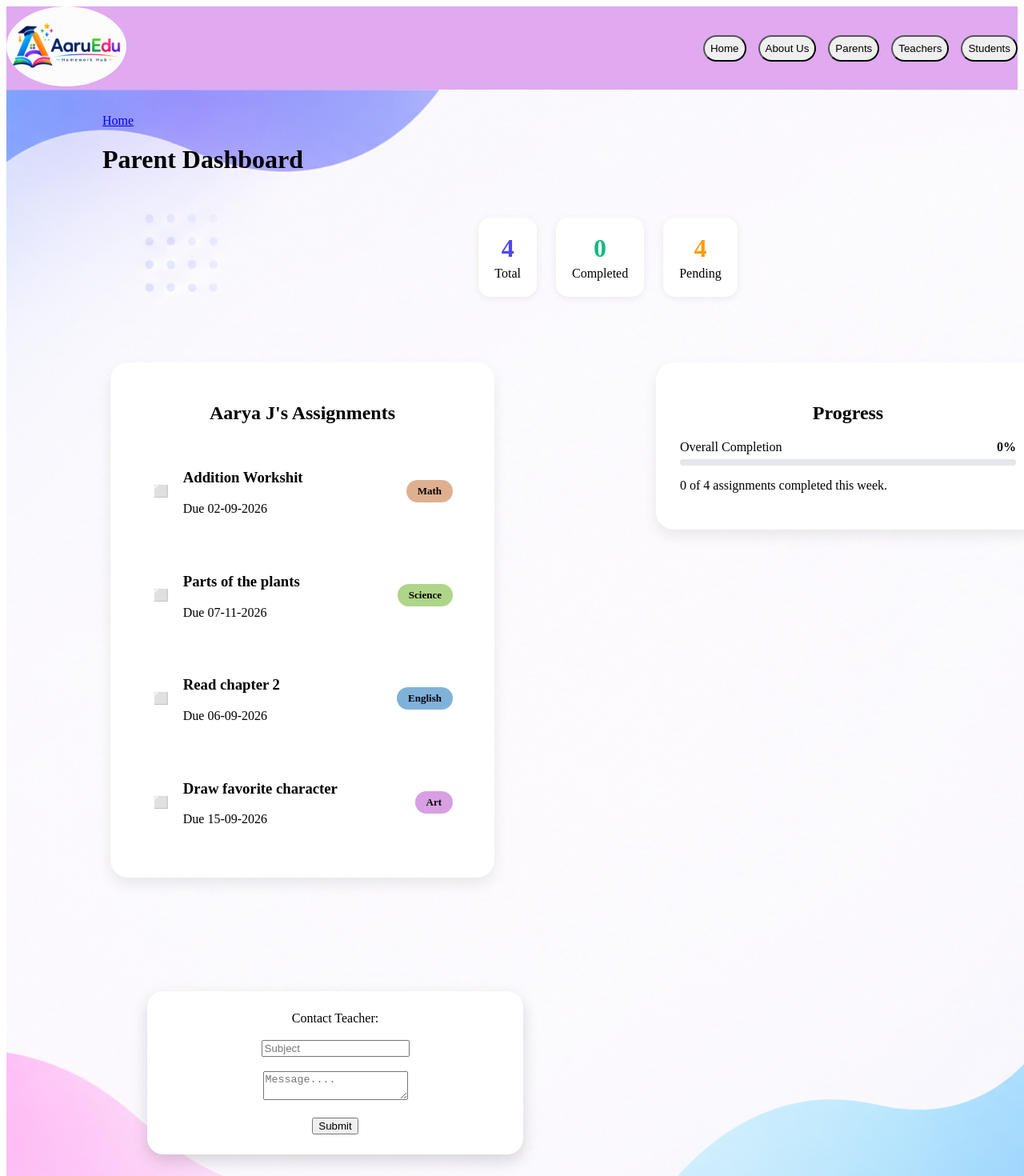
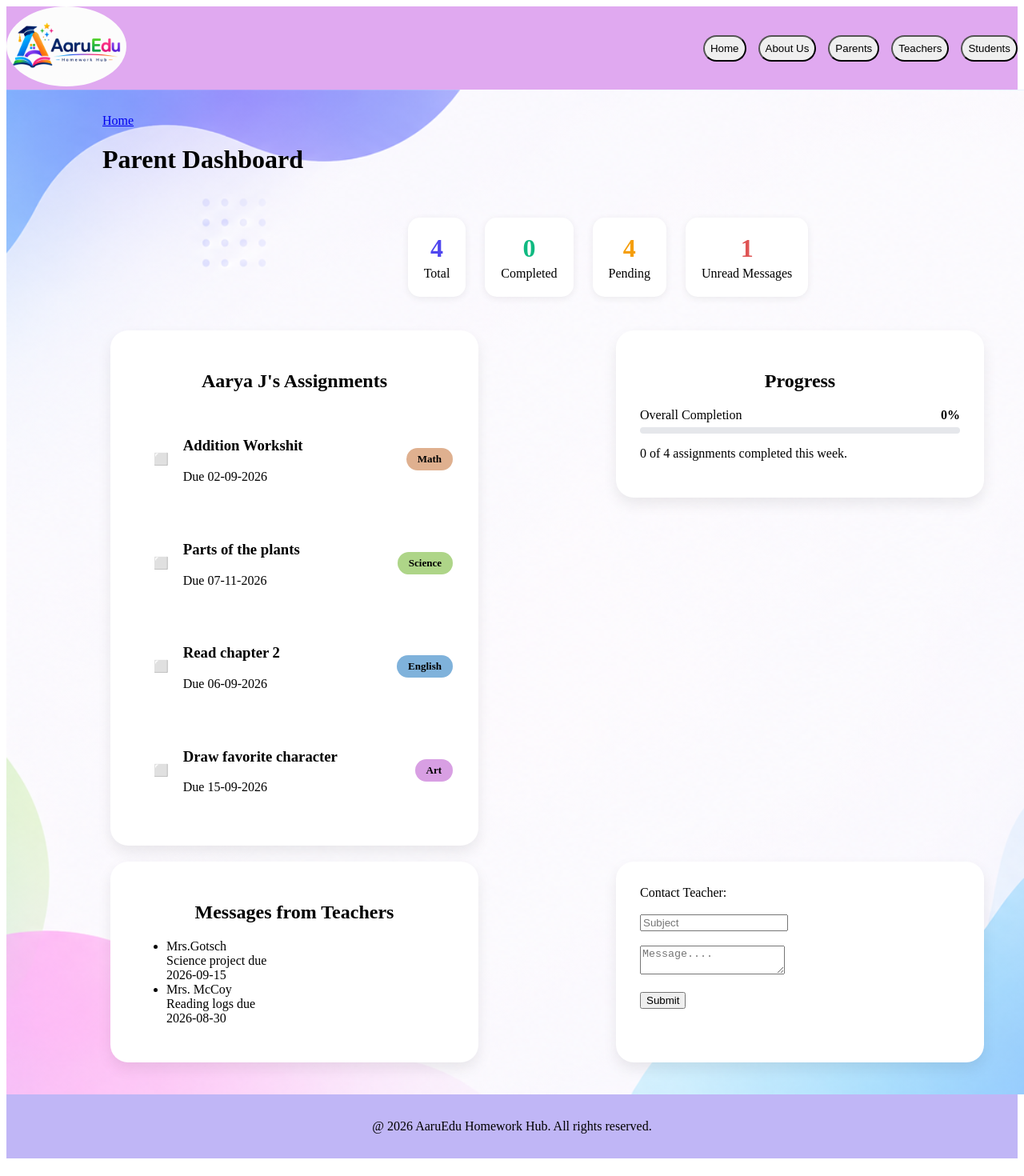
Before and after one commit to pujajathar/homework-hub-frontend-app, a React (Vite) app: page /parents in a window 1280 px wide. Shown: the top 1470 px of the page at 80% size. Built offline with nearby package versions, Linux system fonts and the light colour scheme.

Commit message:
added view assignment feature on student dashboard

```diff
--- a/src/App.jsx
+++ b/src/App.jsx
@@ -38,7 +38,10 @@ function App() {
     assignments={assignments}
     setAssignments={setAssignments}
     toggleComplete={toggleComplete} />} />
-    <Route path='/students' element={<StudentsPage />} />
+    <Route path='/students' element={<StudentsPage
+    assignments={assignments}
+    setAssignments={setAssignments}
+    />} />
   </Routes>
    </main>
   <Footer />
--- a/src/components/AssignmentForm.jsx
+++ b/src/components/AssignmentForm.jsx
@@ -78,20 +78,23 @@ function AssignmentForm ({onSubmit, assignment: editAssignment, onCancel}) { //a
 
                 </label>
                 )}
-                <br />
+                <br /><br />
                 <label>Title:
                     <input type="text"
                     name="title"
                     value={assignment.title}
                     onChange={handleChange}
+                    placeholder="Title of Assignment..."
+                    required
                     />
-                </label><br />
+                </label><br /><br />
                 <label>dueDate:
                     <input type="date"
                     name="dueDate"
                     value={assignment.dueDate}
                     onChange={handleChange}
-                    /><br />
+                    required
+                    /><br /><br />
                 </label>
 
                 <button type="submit">      {/* button text changes depending on editing or creating */}
--- a/src/components/HomePage/HomePage.jsx
+++ b/src/components/HomePage/HomePage.jsx
@@ -17,6 +17,7 @@ return (
 
    <div className="tagline">
       <h1>AaruEdu - Homework Hub</h1>
+      <h2>For Elementary Schools</h2>
       <p>AaruEdu Homework Hub connects students, parents, and teachers in one place.<br/>
       It is designed by parents and educators to make homework management simple and organized.
       </p>
--- a/src/components/ParentsPage/ParentsPage.css
+++ b/src/components/ParentsPage/ParentsPage.css
@@ -41,18 +41,13 @@
     gap: 25px;
 }
 
-
 .card {
    border-radius: 22px;
-   padding: 30px;
-   width: 100%;
-   max-width: 420px;
+   max-width: 400px;
    box-shadow: 0 8px 18px rgba(0, 0, 0, 0.08);
    background: #fff;
-
+   flex-direction: column;
 }
-
-
 
 .tag{
 
@@ -117,19 +112,6 @@
 
 }
 
-.form {
-    width: 100%;
-    max-width: 420px;
-   margin: 2rem auto;
-   text-align: center;
-    background: white;
-    padding: 25px;
-    border-radius: 20px;
-    box-shadow: 0 8px 20px rgba(0,0,0,0.15);
-}
-
-
-
 .stat-card{
     background: #fff;
     border-radius: 15px;
@@ -161,6 +143,9 @@
     margin-top: 0.25rem;
 
 }
+.stat-num.red{
+    color: rgb(223, 84, 84);
+}
 .progress-label{
     display: flex;
     justify-content: space-between;
@@ -181,15 +166,9 @@
 }
 .two-col{
     display: grid;
-    grid-template-columns: 1fr 1fr;
-    justify-content: center;
-width: 100%;
-    gap: 1.5rem;
+    grid-template-columns:1fr 1fr;
+}
 
-    gap: 100px;
-
-   margin: 40px 0;
-}
 .dashboard-content{
     flex: 1;
     display: flex;
--- a/src/components/ParentsPage/ParentsPage.jsx
+++ b/src/components/ParentsPage/ParentsPage.jsx
@@ -1,7 +1,7 @@
 import { Link } from "react-router-dom";
 import { useState } from "react";
 import AssignmentList from "../AssignmentList/AssignmentList";
-
+import { mockMessages } from "../mockData";
 import './ParentsPage.css';
 import { useEffect } from "react";
 import Header from "../Header/Header";
@@ -18,7 +18,7 @@ function ParentsPage ({ assignments, toggleComplete }) {
     const completed = assignments.filter(a => a.completed).length;
     const pending = assignments.filter(a => !a.completed).length;
     const progressPct = assignments.length > 0 ? Math.round((completed/assignments.length)*100) : 0;
-
+    const unread = mockMessages.filter(m => !m.read).length;
 
      const handleChange = (e) => {
 
@@ -71,6 +71,10 @@ function ParentsPage ({ assignments, toggleComplete }) {
                 <div className="stat-num amber">{pending}</div>
                 <div className="stat-label">Pending</div>
             </div>
+            <div className="stat-card">
+                <div className="stat-num red">{unread}</div>
+                <div className="stat-label">Unread Messages</div>
+            </div>
 
             </section>
             <div className="two-col">
@@ -99,8 +103,22 @@ function ParentsPage ({ assignments, toggleComplete }) {
 
                 </section>
             </div>
-
-           <div className="form">
+            <section className="card">
+                <h2>Messages from Teachers</h2>
+                <ul className="message-list">
+                    {mockMessages.map(m => (
+                        <li key={m.id} className={`message-item ${m.read ? "" : "unread"}`}>
+                            <div className={`message-dot ${m.read} ? "read" : ""}`} />
+                            <div>
+                                <div className="message-from">{m.from}</div>
+                                <div className="messade-subject">{m.subject}</div>
+                            </div>
+                            <span className="message-date">{m.date}</span>
+                        </li>
+                    ))}
+                </ul>
+            </section>
+           <section className="card">
                 <label>Contact Teacher:</label><br /><br />
                 <form onSubmit={handleSubmit}>
                 <input type="text" name="subject" value={data.subject} onChange={handleChange} placeholder="Subject"/>
@@ -109,18 +127,12 @@ function ParentsPage ({ assignments, toggleComplete }) {
                     placeholder="Message...."/>
                     <br /><br />
                 <button type="submit">Submit</button>
-
                 </form>
                 {submitted && (<p className="success-message">✅ Message has been sent successfully!</p>)}
-
-
-
+            </section>
             </div>
-            </div>
-
-
         </div>
-         </div>
+    </div>
     )
 }
 export default ParentsPage;
--- a/src/components/StudentsPage/StudentsPage.jsx
+++ b/src/components/StudentsPage/StudentsPage.jsx
@@ -1,17 +1,55 @@
 import { Link } from "react-router-dom";
 import Header from "../Header/Header";
 import './StudentsPage.css';
+import AssignmentList from "../AssignmentList/AssignmentList";
+import { mockAssignments, mockStudent, mockBadges, mockTeacher } from "../mockData";
+import ParentsPage from "../ParentsPage/ParentsPage";
 
-function StudentsPage () {
+function StudentsPage ({assignments, toggleComplete}) {
+
+ const completed = assignments.filter(a => a.status === "completed");
+ const total = assignments.length;
+ const progressPct = (total > 0) ? Math.round((completed / total) * 100) : 0;
+ const earnedCount = mockBadges.filter(b => b.earned).length;
+
 
     return (
-    <div>
-        <div className="home">
-            <Header />
-            <Link to={"/"}>Home</Link>
-            <h1>Student Dashboard</h1>
+    <div className="page">
+        <header className="dashboard-header">
+            <h1>🧑‍🎓 Student Dashboard</h1>
+            <p>Hey, <strong>{mockStudent.name}</strong>! You're in {mockStudent.grade} with {mockTeacher.name}⭐</p>
+        </header>
 
+        <section className="stats-row">
+            <div className="stat-card">
+                <div className="stat-num">{total}</div>
+                <div className="stat-label">Assignments 📝</div>
+            </div>
+            <div className="stat-card">
+                <div className="stat-num green">{completed}</div>
+                <div className="stat-label">Done ✅</div>
+            </div>
+            <div className="stat-card">
+                <div className="stat-num amber">{total - completed}</div>
+                <div className="stat-label">To Do 📌</div>
+            </div>
+            <div className="stat-card">
+                <div className="stat-num purple">{mockStudent.points}</div>
+                <div className="stat-label">Points ⭐</div>
+            </div>
+        </section>
+        <div className="two-columns">
+            <section className="card">
+                <h2>📚🎯 My Homework</h2>
+                <AssignmentList
+                assignments={assignments}
+                onToggle={toggleComplete}
+                />
+            </section>
         </div>
+
+
+
     </div>
     );
 }
--- a/src/components/mockData.js
+++ b/src/components/mockData.js
@@ -36,27 +36,59 @@ export const mockStudents = [
       name: "Emma Johnson",
       parent: "Sarah Johnson",
       completedAssignments: 1,
-      totalAssignments: 4,
+      totalAssignments: 4
      },
     {
       id: 2,
       name: "Liam Smith",
       parent: "Michael Smith",
       completedAssignments: 2,
-      totalAssignments: 8,
+      totalAssignments: 8
     },
     {
       id: 3,
       name: "Olivia Brown",
       parent: "Jessica Brown",
       completedAssignments: 4,
-      totalAssignments: 6,
+      totalAssignments: 6
     },
     {
       id: 4,
       name: "Noah Davis",
       parent: "Emily Davis",
       completedAssignments: 4,
-      totalAssignments: 7,
+      totalAssignments: 7
     }
   ];
+
+   export const mockMessages = [
+    {id: 1, from: "Mrs.Gotsch", subject: "Science project due", date: "2026-09-15", read: true},
+    {id: 2, from: "Mrs. McCoy", subject: "Reading logs due", date: "2026-08-30", read:false}
+   ];
+
+   export const mockTeacher = {
+    name: "Mrs. Patterson",
+    subject: "Science",
+    grade: "2nd Grade",
+    email: "patterson@aaruedu.com",
+   };
+
+   export const mockParent = {
+    name: "Jessica Brown",
+    child: "Olivia Brown",
+    grade: "2nd Grade",
+    email: "jessica.brown@aaruedu.com",
+   };
+   export const mockStudent = {
+    name: "Olivia Brown",
+    grade: "2nd Grade",
+    teacher: "Mrs. Patterson",
+    points: 250,
+   }
+  export const mockBadges = [
+    { id: 1, name: "Super Reader", icon: "📚", earned: true},
+    { id: 2, name: "Math Master", icon: "🧮", earned: true},
+    {id: 3, name: "Science Hero", icon: "🔬", earned: false},
+    {id: 4, name: "Creative Artist", icon: "🎨", earned: false},
+    {id: 5, name: "Classroom Leader", icon: "🏅", earned: true},
+  ]
```
